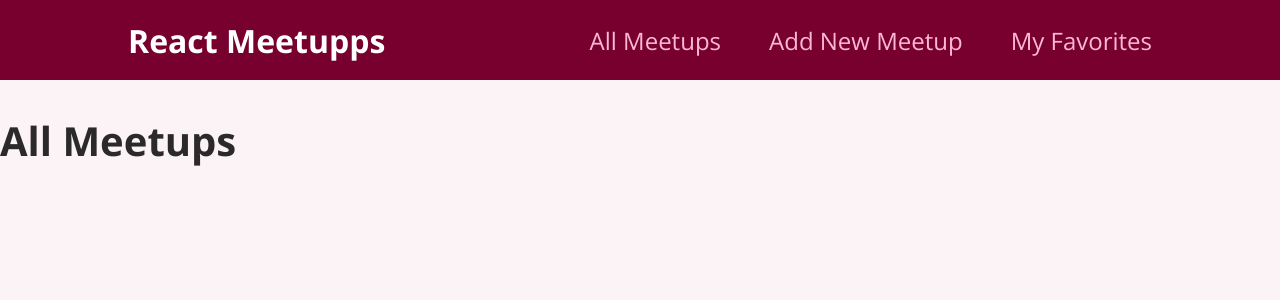
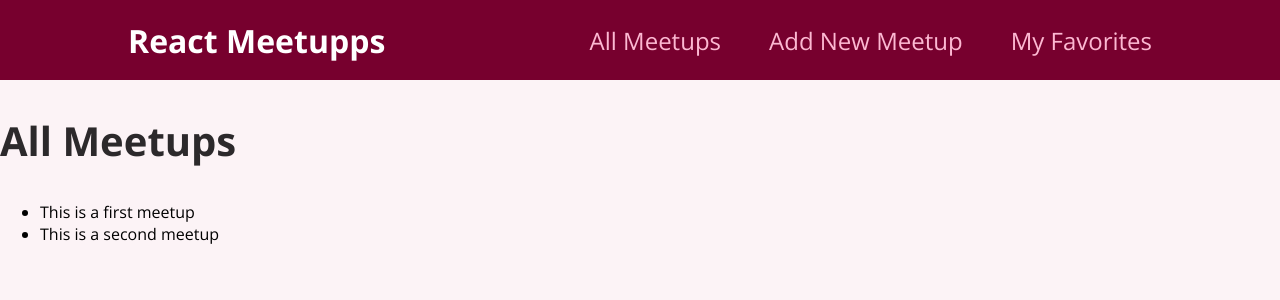
Before and after one commit to alifdevz/meetup, a React (Create React App) app: page / in a window 1280 px wide. Shown: the top 300 px of the page. Built offline with nearby package versions, Linux system fonts and the light colour scheme.

Commit message:
Deleted data.dummy.js + Added DUMMY_DATA array

```diff
--- a/src/data/data.dummy.js
+++ /dev/null
@@ -1,20 +0,0 @@
-const DUMMY_DATA = [
-    {
-      id: 'm1',
-      title: 'This is a first meetup',
-      image:
-        'https://upload.wikimedia.org/wikipedia/commons/thumb/d/d3/Stadtbild_M%C3%BCnchen.jpg/2560px-Stadtbild_M%C3%BCnchen.jpg',
-      address: 'Meetupstreet 5, 12345 Meetup City',
-      description:
-        'This is a first, amazing meetup which you definitely should not miss. It will be a lot of fun!',
-    },
-    {
-      id: 'm2',
-      title: 'This is a second meetup',
-      image:
-        'https://upload.wikimedia.org/wikipedia/commons/thumb/d/d3/Stadtbild_M%C3%BCnchen.jpg/2560px-Stadtbild_M%C3%BCnchen.jpg',
-      address: 'Meetupstreet 5, 12345 Meetup City',
-      description:
-        'This is a first, amazing meetup which you definitely should not miss. It will be a lot of fun!',
-    },
-  ];
--- a/src/pages/AllMeetups.js
+++ b/src/pages/AllMeetups.js
@@ -1,9 +1,35 @@
-const DUMMY_DATA = require('../data/data.dummy.js');
+const DUMMY_DATA = [
+  {
+    id: "m1",
+    title: "This is a first meetup",
+    image:
+      "https://upload.wikimedia.org/wikipedia/commons/thumb/d/d3/Stadtbild_M%C3%BCnchen.jpg/2560px-Stadtbild_M%C3%BCnchen.jpg",
+    address: "Meetupstreet 5, 12345 Meetup City",
+    description:
+      "This is a first, amazing meetup which you definitely should not miss. It will be a lot of fun!",
+  },
+  {
+    id: "m2",
+    title: "This is a second meetup",
+    image:
+      "https://upload.wikimedia.org/wikipedia/commons/thumb/d/d3/Stadtbild_M%C3%BCnchen.jpg/2560px-Stadtbild_M%C3%BCnchen.jpg",
+    address: "Meetupstreet 5, 12345 Meetup City",
+    description:
+      "This is a first, amazing meetup which you definitely should not miss. It will be a lot of fun!",
+  },
+];
 
 function AllMeetUpsPage() {
-    return <section>
-        <h1>All Meetups</h1>
-    </section>;
+  return (
+    <section>
+      <h1>All Meetups</h1>
+      <ul>
+        {DUMMY_DATA.map(function (meetup) {
+          return <li>{meetup.title}</li>;
+        })}
+      </ul>
+    </section>
+  );
 }
 
 export default AllMeetUpsPage;
```
